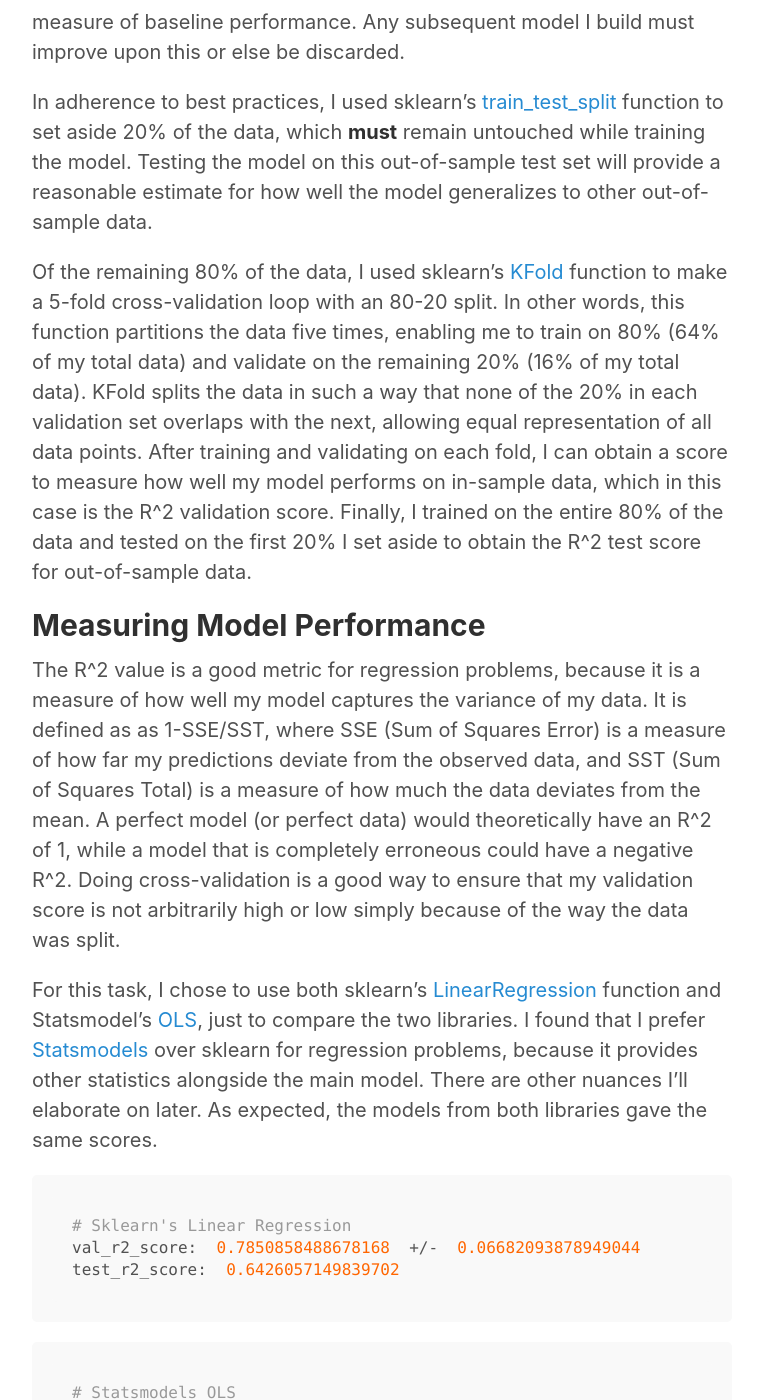
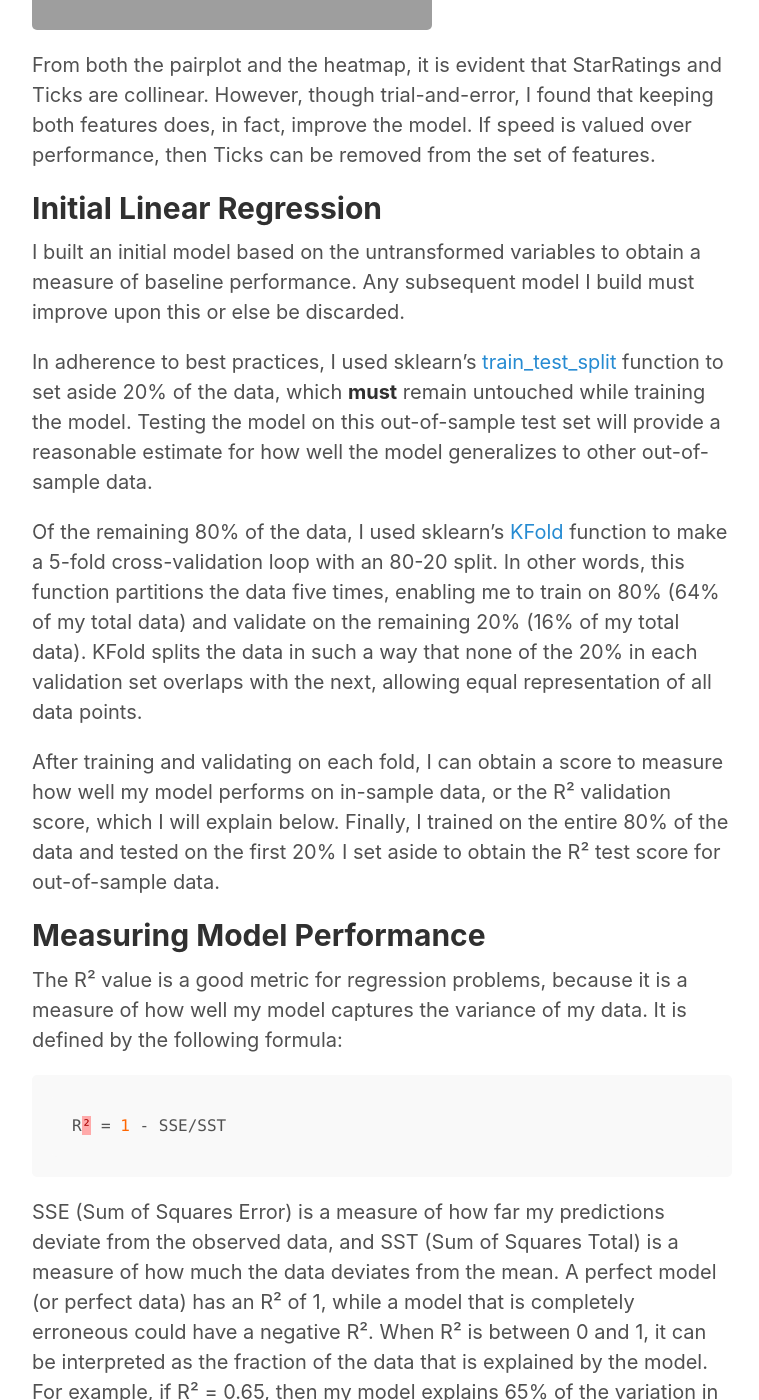
Before and after one commit to harrisonized/harrisonized.github.io, a Jekyll site: the page built from _posts/2019-04-23-predicting-popularity-of-rock-climbs-regression.md, in a window 1280 px wide and 1400 px high, scrolled down 3185 px. Shown: the whole window, without its empty margins (258-1017 px from the left). Built offline with Jekyll 4.4.1, drawn with Linux system fonts in a browser that asks for light colours; some of the changed text lies outside the part shown; grey boxes are pictures that could not be loaded.

Commit message:
Adding a few explanatory paragraphs, added summary table

````diff
--- a/_posts/2019-04-23-predicting-popularity-of-rock-climbs-regression.md
+++ b/_posts/2019-04-23-predicting-popularity-of-rock-climbs-regression.md
@@ -35,7 +35,9 @@
 
 ## **Exploratory Data Analysis**
 
-To visualize and understand the data that I had, I used the following one-line-wonder from the [Seaborn library](https://seaborn.pydata.org/) to generate a pair plot. This enabled me to see how the features relate to each other and determine whether or not I needed to transform any of them for the final modeling.
+To visualize and understand the data that I had, I used the following one-line-wonder from the [Seaborn library](https://seaborn.pydata.org/) to generate a pair plot. A pair plot is simply a n-by-n grid, where the diagonals are histograms of the distribution of each variable, and the off-diagonal entries are scatter plots of one variable with another. With the pair plot, I prefer my target to be on the bottom row and right column, and I typically arrange the features in decreasing order of correlation with the target from top to bottom, left to right.
+
+Generating a pair plot enables me to see how the features relate to each other and determine whether or not I needed to transform any of them for the final modeling. From the pairplot, it is apparent that Avg Stars, Length, and Grade have a non-linear relationship with the target, indicating that transformations are needed for these features in particular.
 
 ```python
 sns.pairplot(bishop_proc_df[features_target_list])
@@ -55,7 +57,7 @@
 
 ![correlation-heatmap-for-true-baseline-case.png](https://raw.githubusercontent.com/harrisonized/predicting-popularity-of-rock-climbs-regression/master/figures/bishop/eda/correlation-heatmap-for-true-baseline-case.png?raw=true)
 
-From both the pairplot and the heatmap, it is evident that StarRatings and Ticks are collinear. However, though trial-and-error, I found that keeping both features improved the model by a marginal amount. If speed is valued over performance, then Ticks can be removed from the list of features.
+From both the pairplot and the heatmap, it is evident that StarRatings and Ticks are collinear. However, though trial-and-error, I found that keeping both features does, in fact, improve the model. If speed is valued over performance, then Ticks can be removed from the set of features.
 
 
 
@@ -67,7 +69,9 @@
 
 In adherence to best practices, I used sklearn's [train_test_split](https://scikit-learn.org/stable/modules/generated/sklearn.model_selection.train_test_split.html) function to set aside 20% of the data, which **must** remain untouched while training the model. Testing the model on this out-of-sample test set will provide a reasonable estimate for how well the model generalizes to other out-of-sample data.
 
-Of the remaining 80% of the data, I used sklearn's [KFold](https://scikit-learn.org/stable/modules/generated/sklearn.model_selection.KFold.html) function to make a 5-fold cross-validation loop with an 80-20 split. In other words, this function partitions the data five times, enabling me to train on 80% (64% of my total data) and validate on the remaining 20% (16% of my total data). KFold splits the data in such a way that none of the 20% in each validation set overlaps with the next, allowing equal representation of all data points. After training and validating on each fold, I can obtain a score to measure how well my model performs on in-sample data, which in this case is the R^2 validation score. Finally, I trained on the entire 80% of the data and tested on the first 20% I set aside to obtain the R^2 test score for out-of-sample data.
+Of the remaining 80% of the data, I used sklearn's [KFold](https://scikit-learn.org/stable/modules/generated/sklearn.model_selection.KFold.html) function to make a 5-fold cross-validation loop with an 80-20 split. In other words, this function partitions the data five times, enabling me to train on 80% (64% of my total data) and validate on the remaining 20% (16% of my total data). KFold splits the data in such a way that none of the 20% in each validation set overlaps with the next, allowing equal representation of all data points.
+
+After training and validating on each fold, I can obtain a score to measure how well my model performs on in-sample data, or the R² validation score, which I will explain below. Finally, I trained on the entire 80% of the data and tested on the first 20% I set aside to obtain the R² test score for out-of-sample data.
 
 
 
@@ -75,9 +79,15 @@
 
 ## **Measuring Model Performance**
 
-The R^2 value is a good metric for regression problems, because it is a measure of how well my model captures the variance of my data. It is defined as as 1-SSE/SST, where SSE (Sum of Squares Error) is a measure of how far my predictions deviate from the observed data, and SST (Sum of Squares Total) is a measure of how much the data deviates from the mean. A perfect model (or perfect data) would theoretically have an R^2 of 1, while a model that is completely erroneous could have a negative R^2. Doing cross-validation is a good way to ensure that my validation score is not arbitrarily high or low simply because of the way the data was split.
+The R² value is a good metric for regression problems, because it is a measure of how well my model captures the variance of my data. It is defined by the following formula:
 
-For this task, I chose to use both sklearn's [LinearRegression](https://scikit-learn.org/stable/modules/generated/sklearn.linear_model.LinearRegression.html) function and Statsmodel's [OLS](https://www.statsmodels.org/devel/generated/statsmodels.regression.linear_model.OLS.html), just to compare the two libraries. I found that I prefer [Statsmodels](https://www.statsmodels.org/devel/index.html) over sklearn for regression problems, because it provides other statistics alongside the main model. There are other nuances I'll elaborate on later. As expected, the models from both libraries gave the same scores.
+```python
+R² = 1 - SSE/SST
+```
+
+SSE (Sum of Squares Error) is a measure of how far my predictions deviate from the observed data, and SST (Sum of Squares Total) is a measure of how much the data deviates from the mean. A perfect model (or perfect data) has an R² of 1, while a model that is completely erroneous could have a negative R². When R² is between 0 and 1, it can be interpreted as the fraction of the data that is explained by the model. For example, if R² = 0.65, then my model explains 65% of the variation in my data.
+
+Doing cross-validation is a good way to ensure that my validation score is not arbitrarily high or low simply because of the way the data was split. For this task, I chose to use both sklearn's [LinearRegression](https://scikit-learn.org/stable/modules/generated/sklearn.linear_model.LinearRegression.html) function and Statsmodel's [OLS](https://www.statsmodels.org/devel/generated/statsmodels.regression.linear_model.OLS.html), just to compare the two libraries. I found that I prefer [Statsmodels](https://www.statsmodels.org/devel/index.html) over sklearn for regression problems, because alongside the main model, it also provides other statistics that give a wider picture of model performance. As expected, the models from both libraries gave the same scores.
 
 ```python
 # Sklearn's Linear Regression
@@ -113,7 +123,7 @@
 
 ## **Ridge**
 
-With the graph below, it is possible to see how the weights of the linear regression model changes with regularization. At alpha = 0 (the right side of the graph), the weights should equal those of the linear regression, while at alpha = inf (the left side of the graph), the weights shrink to zero.
+With the graph below, it is possible to see how the weights of the linear regression model changes with regularization. At alpha = 0 (the right side of the graph), the weights should equal those of the linear regression, while as alpha approaches infinity (the left side of the graph), the weights shrink to zero.
 
 ![weights-vs-alpha.png](https://github.com/harrisonized/predicting-popularity-of-rock-climbs-regression/blob/master/figures/bishop/ridge/weights-vs-alpha.png?raw=true)
 
@@ -181,7 +191,7 @@
 
 ## **Log Linear Regression**
 
-Because the above pairplot shows that not all features are linearly related to the target, it is advantageous to transform the data using the log and square root transforms to linearize the features with respect to the target. After some trial-and-error in testing different combinations of features and targets, here's the pairplot for the combination that gave the highest R^2 score in linear regression.
+Because the above pairplot shows that not all features are linearly related to the target, it is advantageous to transform the data using the log and square root transforms to linearize the features with respect to the target. After some trial-and-error in testing different combinations of features and targets, here's the pairplot for the combination that gave the highest R² score in linear regression.
 
 ![log-linear-pairplot.png](https://github.com/harrisonized/predicting-popularity-of-rock-climbs-regression/blob/master/figures/bishop/log-linear/log-linear-pairplot.png?raw=true)
 
@@ -235,18 +245,61 @@
 test_r2_score:  0.8420211467188347
 ```
 
-The out-of-sample R^2 score is even higher than just the Poisson regression alone, and you can see the predicted vs. observed are visibly closer to the diagonal than in any of the previous models.
+The out-of-sample R² score is even higher than just the Poisson regression alone, and you can see the predicted vs. observed are visibly closer to the diagonal than in any of the previous models.
 
 ![predicted-vs-observed.png](https://github.com/harrisonized/predicting-popularity-of-rock-climbs-regression/blob/master/figures/bishop/ensemble/predicted-vs-observed.png?raw=true)
 
 
 
-## **Conclusion**
 
-In conclusion, I made an accurate predictor of whether a particular rock climb will be on someone's to-do-list based on just five features: the Star Ratings, Ticks, Average Stars, Length, and Grade. My final model is an optimized weighted ensemble of Poisson and log-linear regression, which improved the out-of-sample test score (R^2) to 0.842 from 0.643 of the baseline linear regression model.
 
-Using this model, it is possible to compare the model predictions to the observed number of people who have a rock climb on their to-do-list, and in cases which the model predicts much higher than the observed count, recommend that climbers put them on their to-do-list. This will decrease the traffic on the more popular rock climbs and hopefully improve the experience of climbers who choose to climb outdoors.
+## **Summary** of Results
+
+<table>
+	<tr>
+		<th>Regression Type</th>
+		<th>Cross-validation R² Score</th>
+        <th>Test R² Score</th>
+	</tr>
+	<tr>
+ 		<th>Ordinary Least Squares</th>
+        <td>0.7851 +/- 0.0668</td>
+        <td>0.6426</td>
+    <tr>
+		<th>Ridge</th>
+        <td>0.7859 +/- 0.0798</td>
+        <td>0.6583</td>
+    </tr>
+    <tr>
+		<th>Lasso</th>
+        <td>0.7794 +/- 0.0886</td>
+        <td>0.6647</td>
+    </tr>
+    <tr>
+		<th>Elastic Net</th>
+        <td>0.6640 +/- 0.1143</td>
+        <td>0.6593</td>
+    </tr>
+    <tr>
+		<th>Log-Linear</th>
+        <td>0.7193 +/- 0.1004</td>
+        <td>0.7713</td>
+    </tr>
+    <tr>
+		<th>Poisson</th>
+        <td>0.8067 +/- 0.0936</td>
+        <td>0.8212</td>
+    </tr>
+    <tr>
+		<th>Log-Linear Poisson Ensemble</th>
+        <td>0.7444 +/- 0.0816</td>
+        <td>0.8420</td>
+    </tr>
 
 
 
-Thank you for reading, happy climbing, and hope you learned something cool about machine learning along the way!
+## **Conclusion**
+
+In conclusion, I made an accurate predictor of whether a particular rock climb will be on someone's to-do-list based on just five features: the Star Ratings, Ticks, Average Stars, Length, and Grade. My final model is an optimized weighted ensemble of Poisson and log-linear regression, which improved the out-of-sample test score (R²) to 0.842 from 0.643 of the baseline linear regression model.
+
+Using this model, it is possible to compare the model predictions to the observed number of people who have a rock climb on their to-do-list, and in cases which the model predicts much higher than the observed count, recommend that climbers put them on their to-do-list. This will decrease the traffic on the more popular rock climbs and hopefully improve the experience of climbers who choose to climb outdoors.
````
